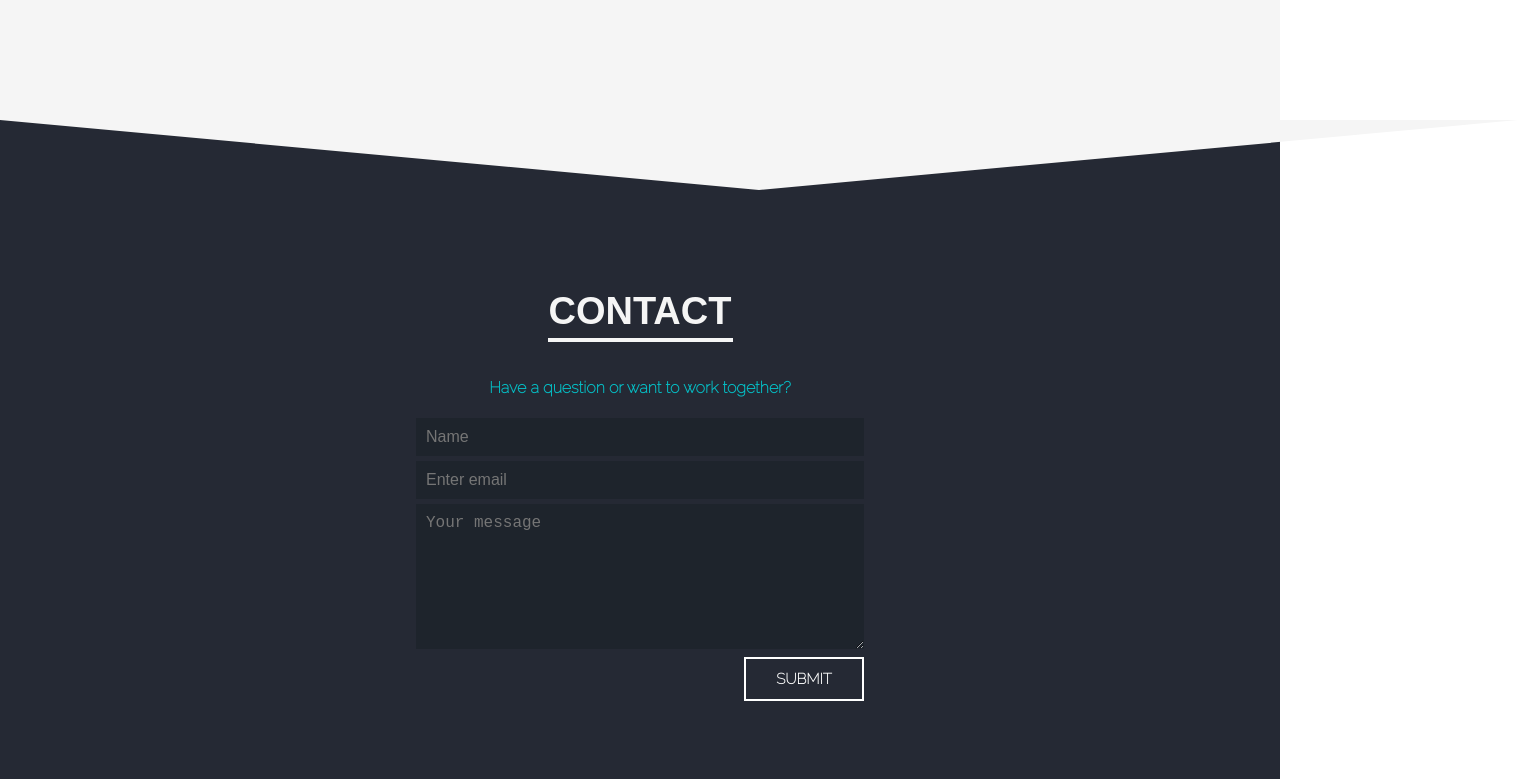
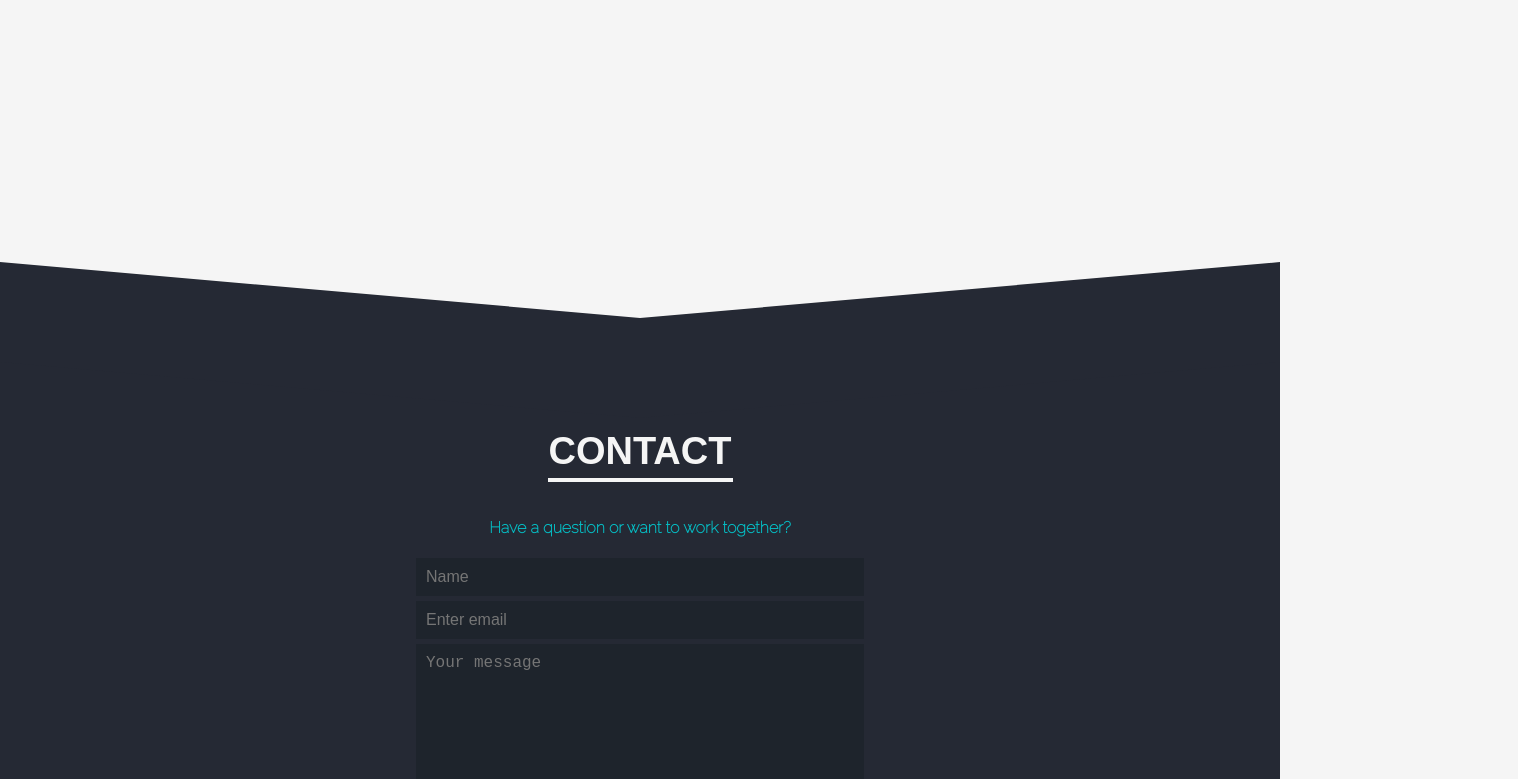
Before and after one commit to be234/belal-project, a React (Create React App) app: page / in a window 1280 px wide. Shown: the part 2540-3319 px from the top of the page, 1518 px wide, since content can reach past the window. Built offline with nearby package versions, Linux system fonts and the light colour scheme.

Commit message:
edits to section4

```diff
--- a/src/App.css
+++ b/src/App.css
@@ -10,6 +10,7 @@ body {
     text-align: center;
     font-family: 'Raleway', sans-serif;
     font-weight: 800;
+    background-color: #F5F5F5;
 }
 
 /* The navbar css */
@@ -59,6 +60,8 @@ nav ul li a:hover {
     position: fixed;
     top: 0;
     width: 100%;
+    z-index: 10;
+
   }
 
 
@@ -478,11 +481,11 @@ margin: auto;
     height: 700px;
 }
 
- #flag {
+ /* #flag {
     border-top: 70px solid #F5F5F5;
     border-left: 759px solid transparent;
     border-right: 759px solid transparent;
-  }
+  } */
 
 .section4 h1 {
     padding-top: 100px;
@@ -679,3 +682,29 @@ input, textarea {
 .up:hover {
     background-color: #ff207d;
 }
+
+.section4 .flex-container {
+    display: flex;
+    width: 100%;
+    height: 100px;
+    background: whitesmoke;
+    margin-bottom: 0px;
+    z-index: -10;
+  }
+
+  .flex-container #item1 {
+    position: relative;
+    width: 50%;
+    height: 100px;
+    background: #252934;
+    transform: skewY(5deg);
+    margin-top: 60px;
+    z-index: 0;
+  }
+  .flex-container #item2 {
+    width: 50%;
+    height: 100px;
+    background: #252934;
+    transform: skewY(-5deg);
+    margin-top: 60px;
+  }
--- a/src/webcomponents/Section4.js
+++ b/src/webcomponents/Section4.js
@@ -1,7 +1,10 @@
 const Section4 = () => {
     return (
         <section className="section4">
-            <div id="flag"></div>
+              <div className="flex-container">
+                <div id="item1"></div>
+                <div id="item2"></div>
+              </div>
             <h1>CONTACT</h1>
             <p>Have a question or want to work together?</p>
             <form action="" className="contact-form">
```
